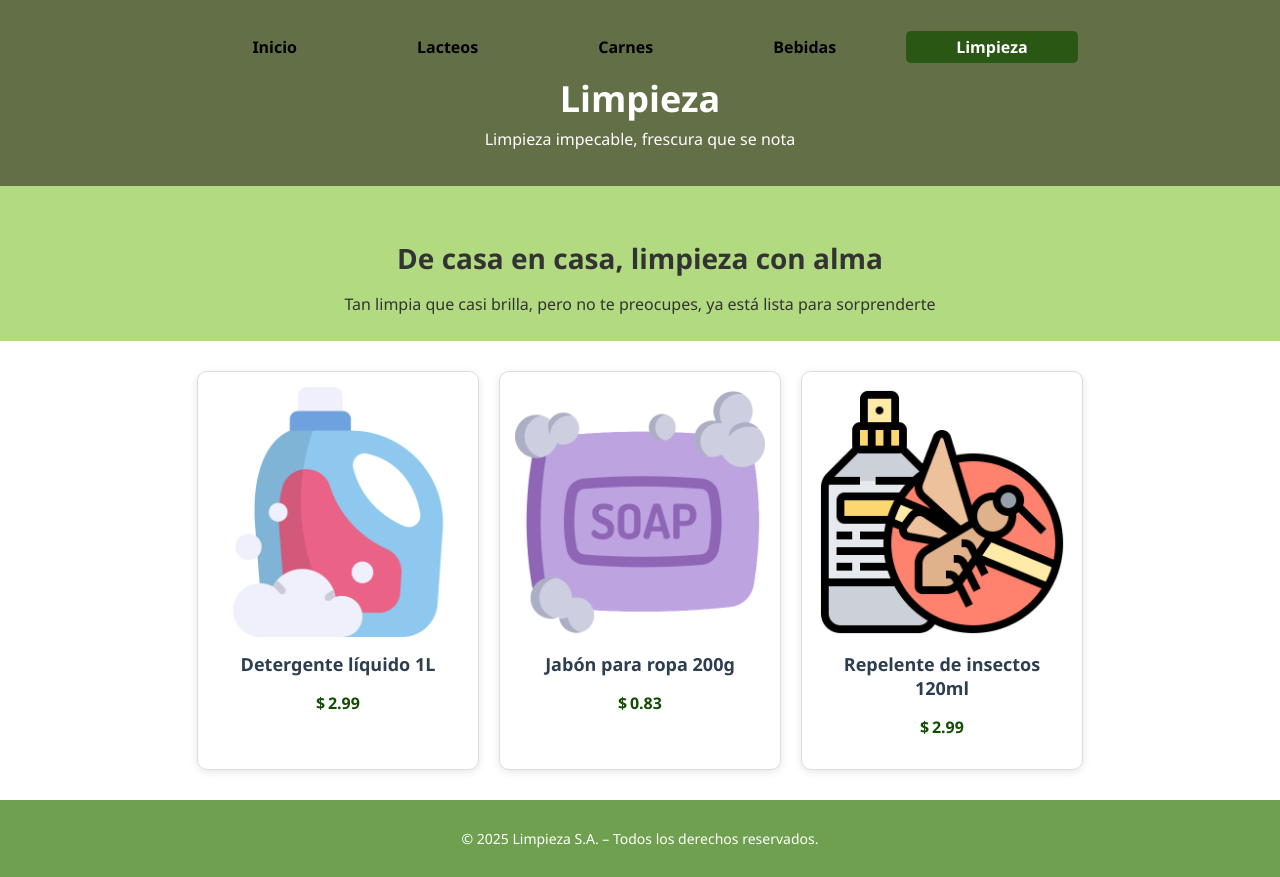
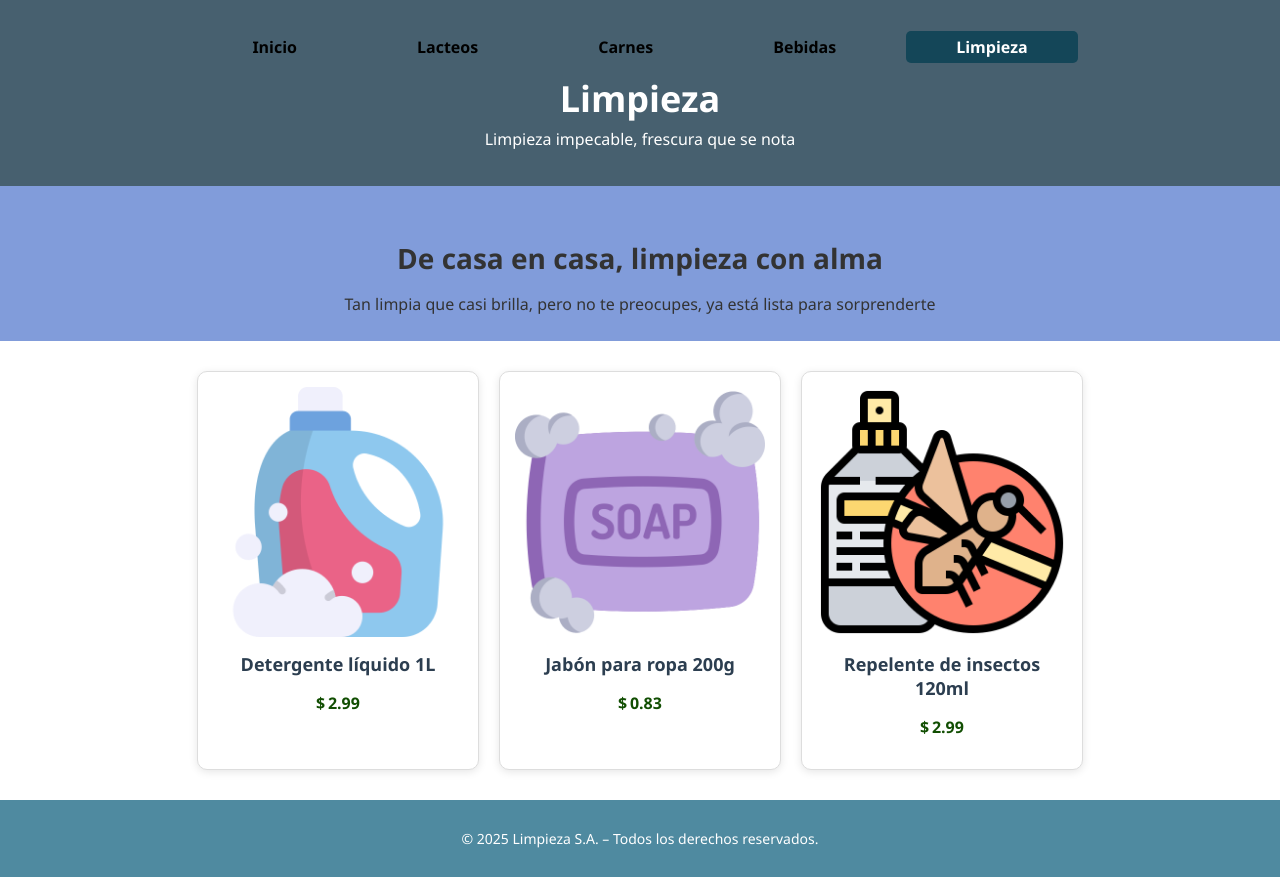
Before and after one commit to Vrouqen/AWS-Ejercicio2-Railway, a Flask app: page / in a window 1280 px wide. Run offline with Flask 3, Linux system fonts and the light colour scheme.

Commit message:
Cambios en colores

```diff
--- a/static/CSS/pagina1.css
+++ b/static/CSS/pagina1.css
@@ -9,7 +9,7 @@ body {
 
 /* Encabezado */
 .header {
-  background-color: #626F47;
+  background-color: #47606f;
   color: white;
   padding: 20px;
   text-align: center;
@@ -29,7 +29,7 @@ body {
 .product-type {
   text-align: center;
   padding: 30px 15px 10px 15px;
-  background-color: #b2da81;
+  background-color: #819cda;
 }
 
 .product-type h2 {
@@ -88,7 +88,7 @@ body {
 .footer {
   text-align: center;
   padding: 15px;
-  background-color: #6fa04f;
+  background-color: #4f8aa0;
   color: white;
   font-size: 14px;
 }
@@ -121,6 +121,6 @@ body {
 }
 
 .nav-list a.active {
-    background-color: #2a5814; /* rojo oscuro o el color de marca */
+    background-color: #144658; /* rojo oscuro o el color de marca */
     color: #fff;
 }
```
